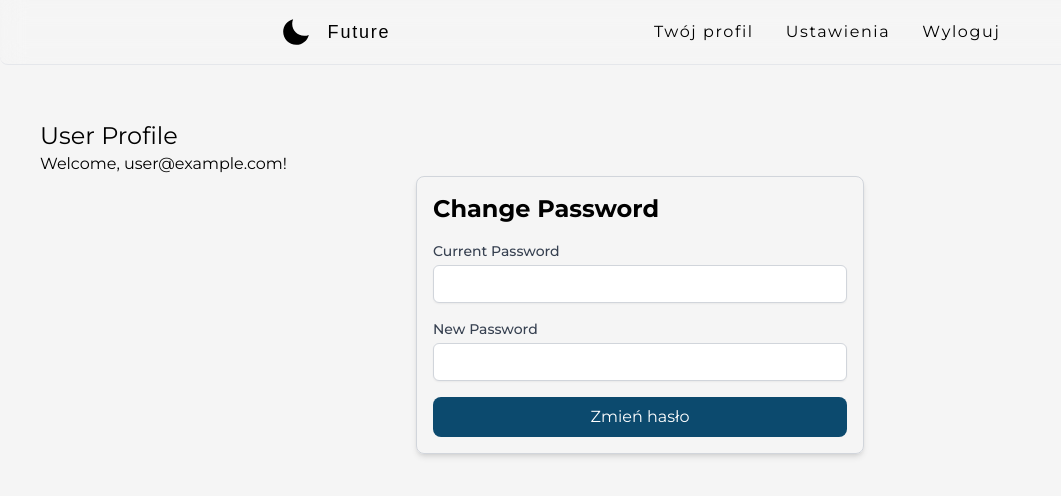
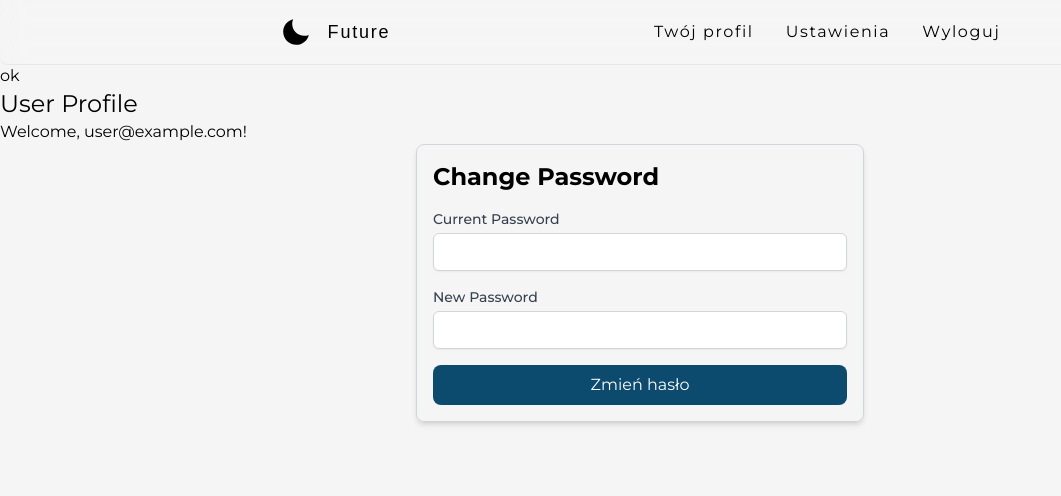
Before and after one commit to pawelek7k/future, a Next.js app: page /settings in a window 1280 px wide. Shown: the top 496 px of the page, without its empty margins (0-1061 px from the left). Built offline with nearby package versions, Linux system fonts and the light colour scheme; no server answers; sample sign-in values are in the browser's storage; a web font is replaced by a local one.

Commit message:
Update settings.tsx

```diff
--- a/pages/settings.tsx
+++ b/pages/settings.tsx
@@ -42,10 +42,17 @@ const SettingsPage = ({ session }: SessionProps) => {
   };
 
   return (
-    <section className="mt-20 p-10">
-      <h1 className="text-2xl">User Profile</h1>
-      <p>Welcome, {session?.user?.email}!</p>
-      <PasswordChangeForm onChangePassword={changePasswordHandler} />
+    <section className="mt-0 pt-16">
+      <div className="">ok</div>
+      <div className="">
+        <div>
+          {" "}
+          <h1 className="text-2xl">User Profile</h1>
+          <p>Welcome, {session?.user?.email}!</p>
+        </div>
+
+        <PasswordChangeForm onChangePassword={changePasswordHandler} />
+      </div>
     </section>
   );
 };
```
